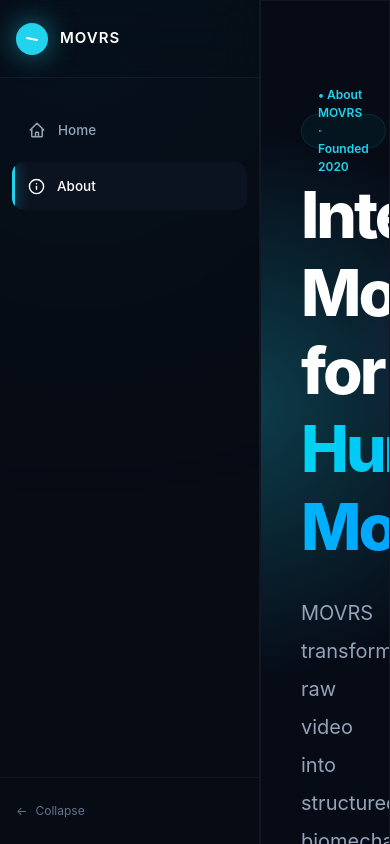
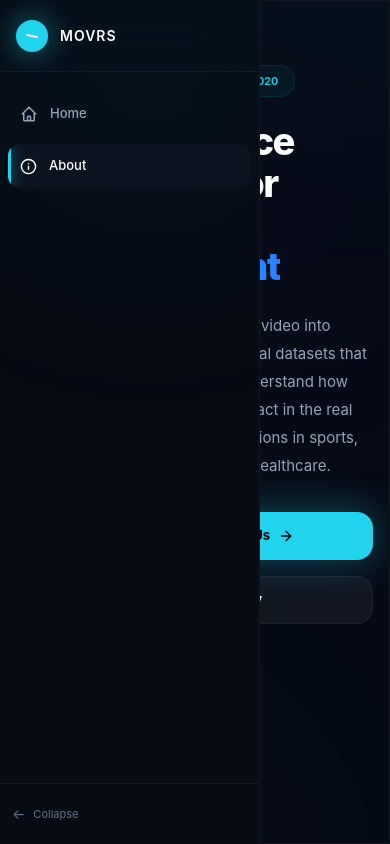
Before and after one commit to SabaImran2104/movrs-ui, a React (Vite) app in the folder frontend/: page /about in a window 390 px wide. Built offline with nearby package versions, Linux system fonts and the light colour scheme.

Commit message:
Responsive UI update

```diff
--- a/frontend/src/App.jsx
+++ b/frontend/src/App.jsx
@@ -5,7 +5,6 @@
 import Home from "./pages/Home";
 import About from "./pages/About";
 
-/* ✅ SCROLL TO TOP ON PAGE CHANGE */
 function ScrollToTop() {
   const { pathname } = useLocation();
 
@@ -29,13 +28,15 @@
 
       <ScrollToTop />
 
-      <div className="flex bg-[#020817] text-white min-h-screen">
+      <div className="flex bg-[#020817] text-white min-h-screen overflow-hidden">
 
-        <Sidebar />
+        <div className="fixed left-0 top-0 z-50 h-screen">
+          <Sidebar />
+        </div>
 
         <div
           id="main-scroll-container"
-          className="flex-1 overflow-y-auto h-screen"
+          className="flex-1 overflow-y-auto h-screen ml-[74px] sm:ml-[260px] w-full"
         >
           <Routes>
             <Route path="/" element={<Home />} />
--- a/frontend/src/components/AboutHero.jsx
+++ b/frontend/src/components/AboutHero.jsx
@@ -2,23 +2,23 @@
 
 export default function AboutHero() {
   return (
-    <section className="relative overflow-hidden border border-white/5 bg-[#060b16] min-h-162.5 px-10 py-20 ml-0 mt-0">
+    <section className="relative overflow-hidden border border-white/5 bg-[#060b16] min-h-screen lg:min-h-[650px] px-4 sm:px-6 lg:px-10 py-16 sm:py-20">
 
       {/* BACKGROUND GLOW CIRCLES */}
-      <div className="absolute =top-55 -right-45 w-162.5 h-162.5 rounded-full bg-[radial-gradient(circle_at_center,rgba(34,211,238,0.25),transparent_60%)]"></div>
+      <div className="absolute -top-40 sm:-top-55 -right-24 sm:-right-45 w-[260px] sm:w-[650px] h-[260px] sm:h-[650px] rounded-full bg-[radial-gradient(circle_at_center,rgba(34,211,238,0.25),transparent_60%)] blur-[120px]"></div>
 
-      <div className="absolute -bottom-65 -left-50 w-175 h-175 rounded-full bg-[radial-gradient(circle_at_center,rgba(59,130,246,0.20),transparent_60%)]"></div>
+      <div className="absolute -bottom-40 sm:-bottom-65 -left-24 sm:-left-50 w-[280px] sm:w-[700px] h-[280px] sm:h-[700px] rounded-full bg-[radial-gradient(circle_at_center,rgba(59,130,246,0.20),transparent_60%)] blur-[140px]"></div>
 
-      <div className="absolute top-35 left-[45%] w-105 h-105 rounded-full bg-[radial-gradient(circle_at_center,rgba(168,85,247,0.18),transparent_60%)]"></div>
+      <div className="absolute top-20 sm:top-35 left-[30%] sm:left-[45%] w-[220px] sm:w-[420px] h-[220px] sm:h-[420px] rounded-full bg-[radial-gradient(circle_at_center,rgba(168,85,247,0.18),transparent_60%)] blur-[120px]"></div>
 
       {/* HERO CONTENT */}
-      <div className="relative z-10 max-w-190">
+      <div className="relative z-10 w-full max-w-5xl">
 
-        <div className="inline-flex items-center gap-2 px-4 h-8.5 rounded-full border border-cyan-400/10 bg-cyan-400/5 text-[#22d3ee] text-[12px] font-semibold">
+        <div className="inline-flex items-center gap-2 px-4 h-8 sm:h-8.5 rounded-full border border-cyan-400/10 bg-cyan-400/5 text-[#22d3ee] text-[11px] sm:text-[12px] font-semibold">
           • About MOVRS · Founded 2020
         </div>
 
-        <h1 className="mt-7 text-[64px] leading-19.5 font-extrabold tracking-[-3px]">
+        <h1 className="mt-6 sm:mt-7 text-[38px] sm:text-[52px] lg:text-[64px] leading-[1.1] lg:leading-[78px] font-extrabold tracking-[-1.5px] sm:tracking-[-2px] lg:tracking-[-3px]">
           Intelligence Models for
           <br />
 
@@ -27,18 +27,18 @@
           </span>
         </h1>
 
-        <p className="mt-7 max-w-160 text-[20px] leading-9.5 text-[#94a3b8]">
+        <p className="mt-6 sm:mt-7 max-w-3xl text-[15px] sm:text-[18px] lg:text-[20px] leading-7 sm:leading-8 lg:leading-9.5 text-[#94a3b8]">
           MOVRS transforms raw video into structured biomechanical datasets that enable machines to understand how humans move and interact in the real world — powering solutions in sports, workplace safety, and healthcare.
         </p>
 
-        <div className="mt-10 flex items-center gap-4">
+        <div className="mt-8 sm:mt-10 flex flex-col sm:flex-row items-stretch sm:items-center gap-4">
 
-          <button className="h-13.5 px-7 rounded-2xl bg-[#22d3ee] text-black font-bold text-[14px] flex items-center gap-2 shadow-[0_0_40px_rgba(34,211,238,0.35)] hover:scale-[1.02] transition-all">
+          <button className="h-12 sm:h-13.5 px-6 sm:px-7 rounded-2xl bg-[#22d3ee] text-black font-bold text-[13px] sm:text-[14px] flex items-center justify-center gap-2 shadow-[0_0_40px_rgba(34,211,238,0.35)] hover:scale-[1.02] transition-all">
             Partner With Us
             <ArrowRight size={16} />
           </button>
 
-          <button className="h-13.5 px-7 rounded-2xl bg-white/5 border border-white/5 text-[14px] font-semibold hover:bg-white/10 transition-all">
+          <button className="h-12 sm:h-13.5 px-6 sm:px-7 rounded-2xl bg-white/5 border border-white/5 text-[13px] sm:text-[14px] font-semibold hover:bg-white/10 transition-all">
             Our Story
           </button>
 
--- a/frontend/src/components/Sidebar.jsx
+++ b/frontend/src/components/Sidebar.jsx
@@ -2,7 +2,6 @@
 import { Link, useLocation } from "react-router-dom";
 import { HiOutlineHome } from "react-icons/hi";
 import { FiInfo } from "react-icons/fi";
-
 
 const Sidebar = () => {
   const location = useLocation();
@@ -10,46 +9,47 @@
 
   return (
     <div
-      className={`relative min-h-screen bg-[#070b14] border-r border-white/5 flex flex-col justify-between overflow-hidden transition-all duration-300
-      ${isCollapsed ? "w-[80px]" : "w-[260px]"}`}
+      className={`relative h-screen bg-[#070b14] border-r border-white/5 flex flex-col justify-between overflow-hidden transition-all duration-300
+      ${isCollapsed ? "w-[74px]" : "w-[260px]"}
+      `}
     >
-
       {/* 🌟 background glow */}
-      <div className="absolute top-[-120px] left-[-80px] w-[320px] h-[320px] bg-cyan-500/10 blur-[150px] rounded-full"></div>
+      <div className="absolute -top-24 left-10 w-[220px] sm:w-[320px] h-72 sm:h-80 bg-cyan-500/10 blur-[130px] rounded-full pointer-events-none"></div>
 
       {/* TOP */}
       <div>
-
         {/* LOGO */}
-        <div className="h-[78px] flex items-center px-4 border-b border-white/5 backdrop-blur-xl">
-
-          <div className="w-8 h-8 rounded-full bg-[#22d3ee] flex items-center justify-center shadow-[0_0_28px_rgba(34,211,238,0.55)]">
-            <div className="w-3 h-[2px] bg-white rounded-full rotate-12"></div>
+        <div className="h-[72px] flex items-center px-4 border-b border-white/5 backdrop-blur-xl shrink-0">
+          <div className="w-8 h-8 rounded-full bg-[#22d3ee] flex items-center justify-center shadow-[0_0_28px_rgba(34,211,238,0.55)] flex-shrink-0">
+            <div className="w-3 h-0.5 bg-white rounded-full rotate-12"></div>
           </div>
 
           {!isCollapsed && (
-            <h1 className="ml-3 text-[15px] font-[600] tracking-[1px] text-white">
+            <h1 className="ml-3 text-[14px] sm:text-[15px] font-semibold tracking-[1px] text-white whitespace-nowrap">
               MOVRS
             </h1>
           )}
-
         </div>
 
         {/* MENU */}
-        <div className="px-3 py-7 space-y-2">
-
+        <div className="px-2 sm:px-3 py-5 sm:py-7 space-y-2">
           {/* HOME */}
           <Link
             to="/"
-            className={`group flex items-center gap-3 h-[48px] px-4 rounded-xl transition-all duration-300 text-[13.5px] font-[500] relative overflow-hidden
+            className={`group flex items-center gap-3 h-11 sm:h-12 px-3 sm:px-4 rounded-xl transition-all duration-300 text-[13px] sm:text-[13.5px] font-medium relative overflow-hidden
             ${
               location.pathname === "/"
                 ? "bg-[#0b1220] text-white"
                 : "text-[#94a3b8] hover:bg-[#0b1220]/60"
             }`}
           >
-            <HiOutlineHome className="text-[18px] group-hover:text-[#22d3ee]" />
-            {!isCollapsed && "Home"}
+            <HiOutlineHome className="text-[18px] flex-shrink-0 group-hover:text-[#22d3ee]" />
+
+            {!isCollapsed && (
+              <span className="truncate">
+                Home
+              </span>
+            )}
 
             {location.pathname === "/" && (
               <div className="absolute left-0 top-0 h-full w-[3px] bg-[#22d3ee] shadow-[0_0_14px_rgba(34,211,238,0.8)]"></div>
@@ -59,38 +59,44 @@
           {/* ABOUT */}
           <Link
             to="/about"
-            className={`group flex items-center gap-3 h-[48px] px-4 rounded-xl transition-all duration-300 text-[13.5px] font-[500] relative overflow-hidden
+            className={`group flex items-center gap-3 h-11 sm:h-12 px-3 sm:px-4 rounded-xl transition-all duration-300 text-[13px] sm:text-[13.5px] font-medium relative overflow-hidden
             ${
               location.pathname === "/about"
                 ? "bg-[#0b1220] text-white"
                 : "text-[#94a3b8] hover:bg-[#0b1220]/60"
             }`}
           >
-            <FiInfo className="text-[17px] group-hover:text-[#22d3ee]" />
-            {!isCollapsed && "About"}
+            <FiInfo className="text-[17px] flex-shrink-0 group-hover:text-[#22d3ee]" />
+
+            {!isCollapsed && (
+              <span className="truncate">
+                About
+              </span>
+            )}
 
             {location.pathname === "/about" && (
               <div className="absolute left-0 top-0 h-full w-[3px] bg-[#22d3ee] shadow-[0_0_14px_rgba(34,211,238,0.8)]"></div>
             )}
           </Link>
-
         </div>
       </div>
 
       {/* BOTTOM TOGGLE ONLY */}
-      <div className="px-4 py-6 border-t border-white/5 text-[#64748b] text-[12px]">
-
+      <div className="px-3 sm:px-4 py-5 sm:py-6 border-t border-white/5 text-[#64748b] text-[11px] sm:text-[12px]">
         <button
           onClick={() => setIsCollapsed(!isCollapsed)}
-          className="flex items-center gap-2 hover:text-[#22d3ee] transition-all"
+          className="flex items-center gap-2 hover:text-[#22d3ee] transition-all duration-300"
         >
-          <span>
+          <span className="text-sm">
             {isCollapsed ? "→" : "←"}
           </span>
 
-          {!isCollapsed && "Collapse"}
+          {!isCollapsed && (
+            <span className="whitespace-nowrap">
+              Collapse
+            </span>
+          )}
         </button>
-
       </div>
     </div>
   );
--- a/frontend/src/layout/MainLayout.jsx
+++ b/frontend/src/layout/MainLayout.jsx
@@ -4,17 +4,17 @@
 
 export default function MainLayout() {
   return (
-    <div className="min-h-screen flex bg-[#050b18] text-white">
+    <div className="min-h-screen flex bg-[#050b18] text-white overflow-x-hidden">
 
       {/* Sidebar */}
-      <div className="fixed left-0 top-0 z-50">
+      <div className="fixed left-0 top-0 z-50 h-screen">
         <Sidebar />
       </div>
 
       {/* Main Content */}
-      <div className="flex-1 ml-65 flex flex-col min-h-screen">
+      <div className="flex-1 ml-[74px] sm:ml-[260px] flex flex-col min-h-screen w-full">
 
-        <main className="flex-1 px-7 py-7">
+        <main className="flex-1 px-4 sm:px-6 lg:px-7 py-4 sm:py-6 lg:py-7 overflow-hidden">
           <Outlet />
         </main>
 
```
Also changed, not shown: frontend/src/components/Footer.jsx (+13 -13 lines), frontend/src/components/HeroSection.jsx (+11 -12 lines), frontend/src/components/IndustryCard.jsx (+8 -8 lines), frontend/src/components/InfoCard.jsx (+4 -4 lines), frontend/src/components/StatsBar.jsx (+5 -5 lines), frontend/src/pages/About.jsx (+37 -17 lines), frontend/src/pages/Home.jsx (+19 -19 lines), 1 other file (tests, documents, lock files or other folders).
